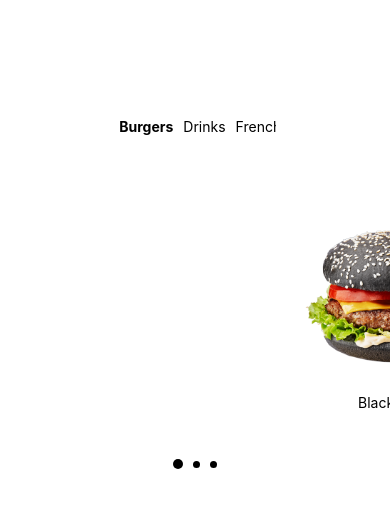
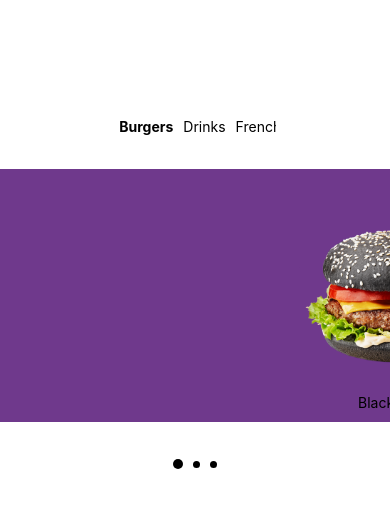
Before and after one commit to CostaNj/react-native-scroll-picker, a React Native app: screen / in a window 390 px wide. Shown: the top 508 px of the page. Built offline with nearby package versions, Linux system fonts and the light colour scheme.

Commit message:
add color random

```diff
--- a/src/components/main-scroll.js
+++ b/src/components/main-scroll.js
@@ -6,6 +6,7 @@ export class MainScroll extends Component {
 
     state = {
         beginDragOffset: 0,
+        offset: 100
     };
 
     componentWillReceiveProps(newProps) {
@@ -32,10 +33,27 @@ export class MainScroll extends Component {
         this.props.updateScrollPosition(newIndex)
     };
 
+    handleScroll = (event) => {
+        this.setState({
+            offset: event.nativeEvent.contentOffset.x
+        })
+    };
+
+    calcBackgroundColor = () => {
+        const {offset} = this.state;
+        const {scrollWidth} = this.props;
+        return `rgb(
+            ${150 - Math.sin(Math.PI*offset/scrollWidth) * 100},
+            ${150 - Math.cos(Math.PI*offset/scrollWidth) * 100},
+            ${150 - Math.sin(Math.PI*offset/scrollWidth/4) * 100}
+        )`
+    };
+
     render() {
+
         return (
             <FlatList
-                style={styles.scrollContainer}
+                style={[styles.scrollContainer, {backgroundColor: this.calcBackgroundColor()}]}
                 ref={(ref) => { this.flatListRef = ref; }}
                 keyExtractor={(item, index) => `${index}_${item.title.toString()}`}
                 getItemLayout={this.getItemLayout}
@@ -43,6 +61,7 @@ export class MainScroll extends Component {
                 initialNumToRender={0}
                 horizontal
                 showsHorizontalScrollIndicator={false}
+                onScroll={this.handleScroll}
                 onScrollBeginDrag={this.handleScrollBeginDrag}
                 onScrollEndDrag={this.handleScrollEndDrag}
                 renderItem={(itemInfo) => <MainScrollItem itemInfo={itemInfo}/>}
```
